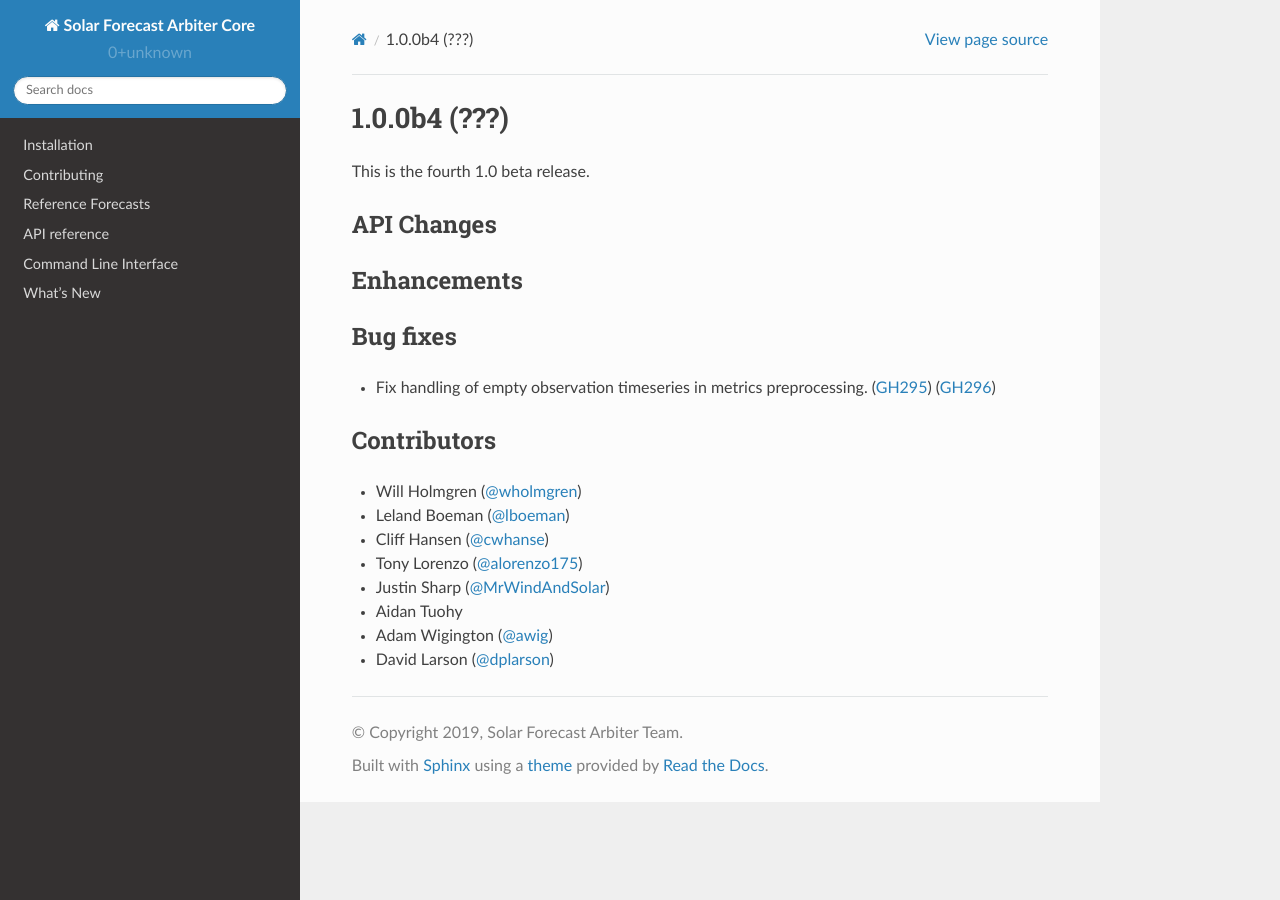
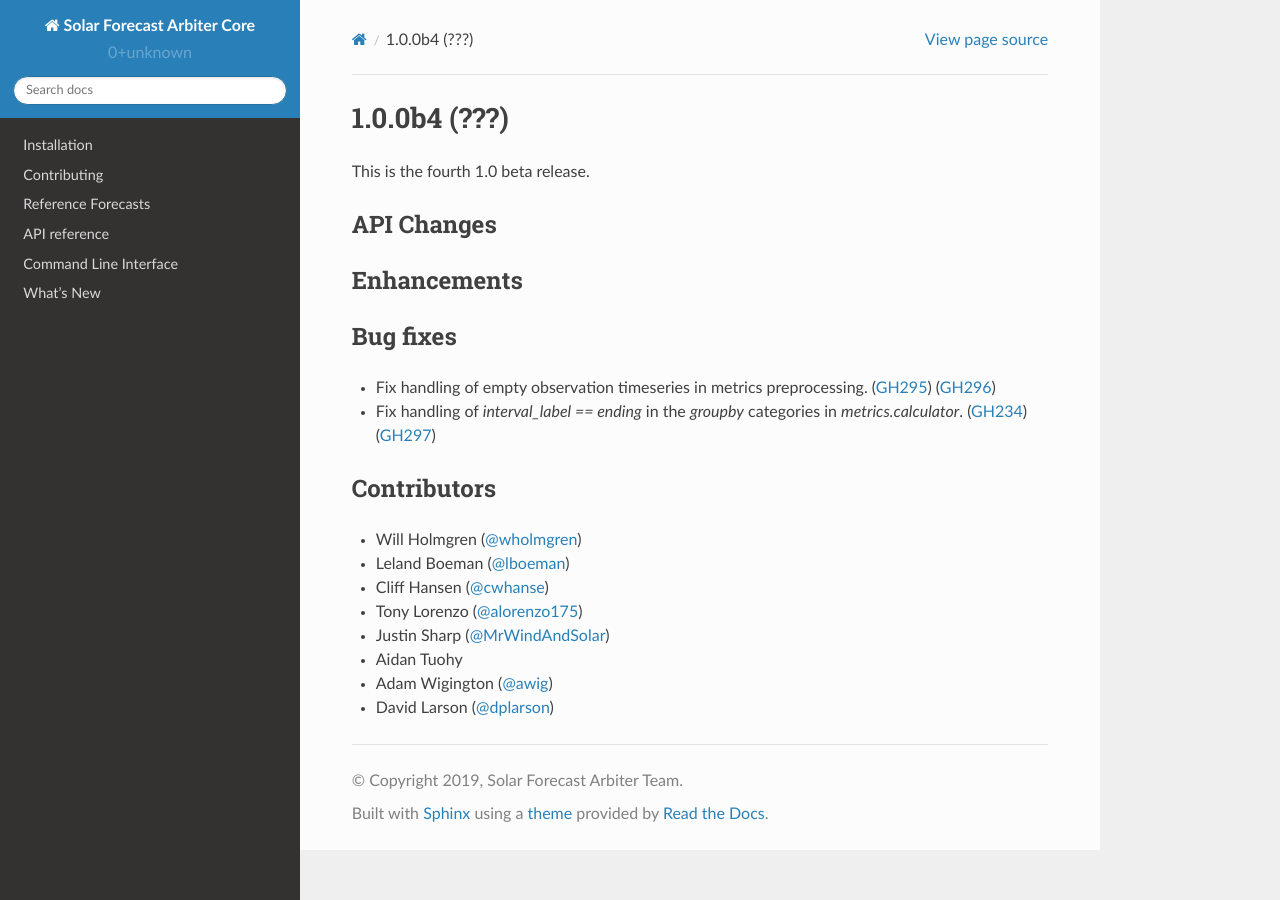
Before and after one commit to SolarArbiter/solarforecastarbiter-core, a Sphinx documentation site: the page built from docs/source/whatsnew/1.0.0b4.rst, in a window 1280 px wide. Built offline with Sphinx 7.4.7 and the Read the Docs theme 2.0.0, drawn with Linux system fonts in a browser that asks for light colours.

Commit message:
docs/whatsnew: handle ending interval label in metrics
Note that the `metrics.calculator` `groupby` category code now respects
`interval_label == ending` (instead of only `interval_label ==
beginning`).

```diff
--- a/docs/source/whatsnew/1.0.0b4.rst
+++ b/docs/source/whatsnew/1.0.0b4.rst
@@ -15,6 +15,8 @@ Enhancements
 Bug fixes
 ~~~~~~~~~
 * Fix handling of empty observation timeseries in metrics preprocessing. (:issue:`295`) (:pull:`296`)
+* Fix handling of `interval_label == ending` in the `groupby` categories in
+  `metrics.calculator`. (:issue:`234`) (:pull:`297`)
 
 Contributors
 ~~~~~~~~~~~~
```
